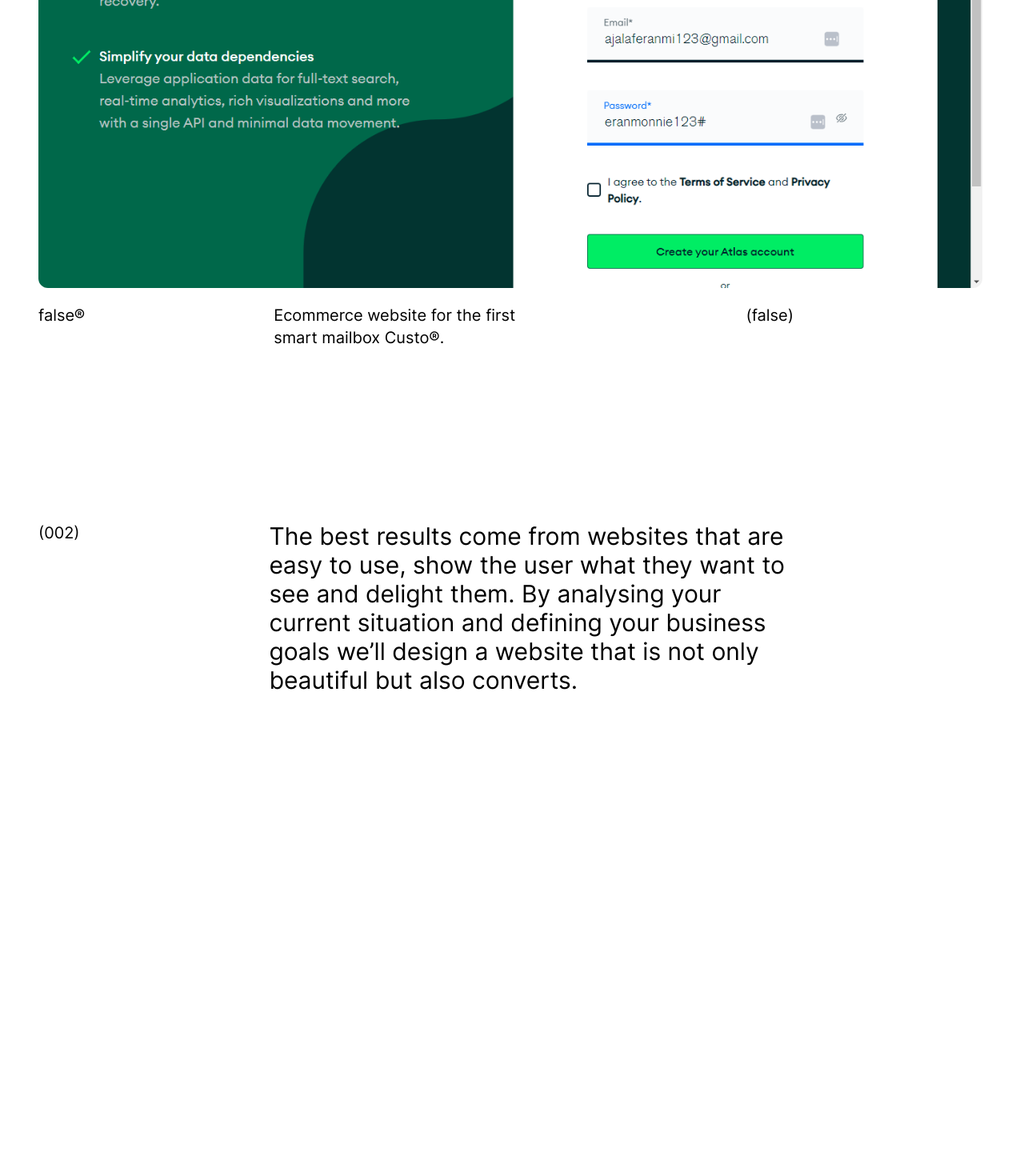
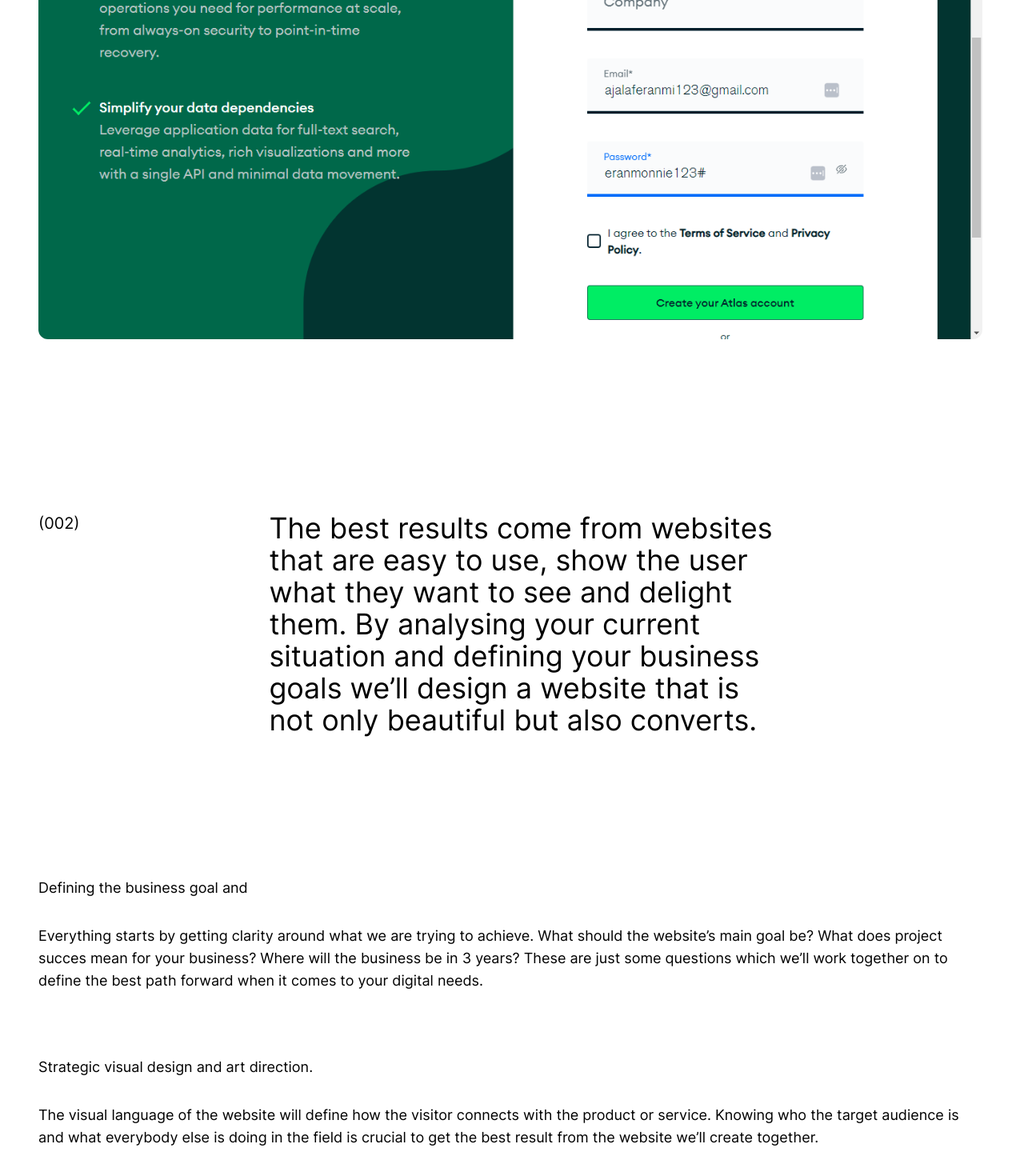
Before and after one commit to Eranmonnie/Me, a React (Vite) app: page /about in a window 1280 px wide. Shown: the part 944-2414 px from the top of the page at 80% size. Before the commit the page ends 2020 px from the top, so only its background shows below. Built offline with nearby package versions, Linux system fonts and the light colour scheme.

Commit message:
solution sectionin about

```diff
--- /dev/null
+++ b/src/components/Profile.tsx
@@ -0,0 +1,19 @@
+import React from 'react'
+
+const profile = () => {
+  return (
+    <>
+      <div className="w-[99.7%] mt-44  mb-24 gap-5 lg:mb-44">
+        <div className="">
+          <img
+            src="src\images\Screenshot (26).png"
+            className="object-cover rounded-xl w-full"
+            alt="///"
+          />
+        </div>
+      </div>
+    </>
+  )
+}
+
+export default profile
--- a/src/components/Question.tsx
+++ b/src/components/Question.tsx
@@ -7,8 +7,8 @@ const Question = ({ one, two, button }) => {
     {two ? (  <div className="flex flex-col gap-2 pt-10 lg:flex-row lg:gap-[20%] lg:mt-64">
         <h2 className="text-xl text-left lg:text-xl">(002)</h2>
         <div className="lg:w-[55%]">
-          <h2 className="text-xl text-left lg:text-3xl">{one}</h2>
-          <h2 className="text-xl mt-5 text-left lg:text-3xl">{two}</h2>
+          <h2 className="text-3xl text-left lg:text-4xl">{one}</h2>
+          <h2 className="text-3xl mt-5 text-left lg:text-4xl">{two}</h2>
           { button ?(<Button />):
 
           (<div className="mb-44"></div>)
@@ -20,8 +20,8 @@ const Question = ({ one, two, button }) => {
       (  <div className="flex flex-col gap-2 pt-10 lg:flex-row lg:gap-[20%] lg:mt-40">
       <h2 className="text-xl text-left lg:text-xl">(002)</h2>
       <div className="lg:w-[55%]">
-        <h2 className="text-xl text-left lg:text-3xl">{one}</h2>
-        <h2 className="text-xl mt-5 text-left lg:text-3xl">{two}</h2>
+        <h2 className="text-3xl text-left lg:text-4xl">{one}</h2>
+        <h2 className="text-3xl mt-5 text-left lg:text-4xl">{two}</h2>
         { button ?(<Button />):
 
         (<div className="mb-44"></div>)
--- /dev/null
+++ b/src/components/Solution.tsx
@@ -0,0 +1,19 @@
+import React from 'react'
+
+const Solution = ({heading,data}) => {
+  return (
+   <>
+   <div className="flex flex-col gap-8 mb-20">
+        <h3 className="text-lg">
+            {heading}
+        </h3>
+
+        <p className="text-lg">
+            {data}
+        </p>
+   </div>
+   </>
+  )
+}
+
+export default Solution
--- a/src/pages/About.tsx
+++ b/src/pages/About.tsx
@@ -1,8 +1,9 @@
 import React from 'react'
 import Banner from '../components/Banner'
 import Hero from '../components/Hero'
-import Works from '../components/Works'
+import Profile from '../components/Profile'
 import Question from '../components/Question'
+import Solution from '../components/Solution'
 
 const About = () => {
   return (
@@ -12,7 +13,7 @@ const About = () => {
         message={`Get to know more about my approach, process, services and way of working. See some of my skateboard tricks as well while you're at it.`}
       />
       <div className="mt-28">
-      <Works name={false} year={false} />
+      <Profile />
       </div>
 
       <Question
@@ -21,6 +22,8 @@ const About = () => {
         button={false}
       />
 
+     <Solution heading={`Defining the business goal and `} data={`Everything starts by getting clarity around what we are trying to achieve. What should the website’s main goal be? What does project succes mean for your business? Where will the business be in 3 years? These are just some questions which we’ll work together on to define the best path forward when it comes to your digital needs.`} />
+     <Solution  heading={`Strategic visual design and art direction.`} data={`The visual language of the website will define how the visitor connects with the product or service. Knowing who the target audience is and what everybody else is doing in the field is crucial to get the best result from the website we’ll create together.`}/>
     </>
   )
 }
--- a/src/pages/Contact.tsx
+++ /dev/null
@@ -1,7 +0,0 @@
-import React from "react";
-
-const Contact = () => {
-  return <div>Contact</div>;
-};
-
-export default Contact;
```
